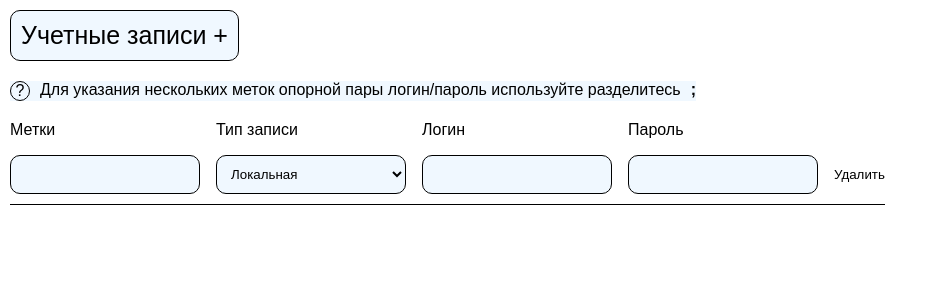
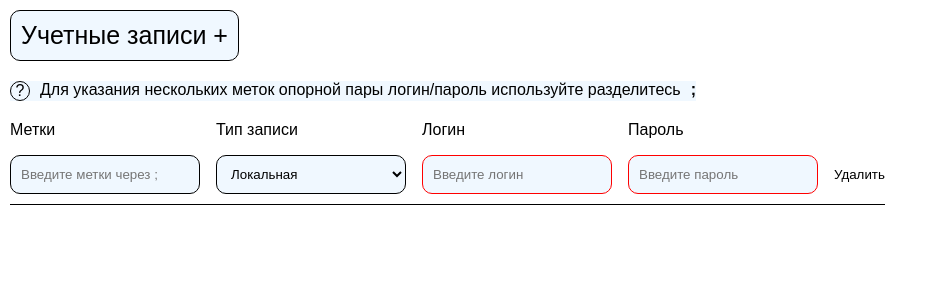
Before and after one commit to evgeny-ivashov/test-task-saa-soft, a Vue app: page / in a window 1280 px wide. Shown: the top 300 px of the page, without its empty margins (0-938 px from the left). Built offline with nearby package versions, Linux system fonts and the light colour scheme.

Commit message:
add logic update data & placeholders & validation

```diff
--- a/src/components/AccountItem.vue
+++ b/src/components/AccountItem.vue
@@ -1,5 +1,5 @@
 <script setup lang="ts">
-import {useAccountsStore} from "../store/accoutsStore.ts";
+import {type Account, useAccountsStore} from "../store/accoutsStore.ts";
 import BaseInput from "../ui/BaseInput.vue";
 import {onMounted} from "vue";
 import BaseSelect from "../ui/BaseSelect.vue";
@@ -7,7 +7,31 @@ import AccountDeleteButton from "./AccountDeleteButton.vue";
 
 const accountsStore = useAccountsStore();
 
+const updateField = <K extends keyof Account>(
+    id: number,
+    field: K,
+    value: Account[K]
+) => {
+  const account = accountsStore.accounts.find(a => a.id === id);
+  if (!account) return;
+
+  if (field === 'label') {
+    const labelList = (value as string).split(';').map((text) => ({text}));
+    accountsStore.updateAccount(id, { label: labelList });
+  } else {
+    accountsStore.updateAccount(id, {[field]: value});
+  }
+
+
+  const isLogin = account.login !== "";
+  const isPassword = account.type === "LDAP" || (account.password && account.password !== "");
+
+  if (isLogin && isPassword) accountsStore.saveToLocalStorage();
+};
+
 onMounted(() => {
+  accountsStore.loadFromLocalStorage();
+
   if (!accountsStore.accounts.length) {
     accountsStore.addAccount()
   }
@@ -16,16 +40,35 @@ onMounted(() => {
 
 <template>
   <div class="accountItem" v-for="account in accountsStore.accounts" :key="account.id">
-    <BaseInput v-model="account.label" :name="account.label"/>
-    <BaseSelect v-model="account.type"/>
-    <BaseInput v-model="account.login" :name="account.login"/>
     <BaseInput
+        v-model="account.label"
+        name="label"
+        placeholder="Введите метки через ;"
+        :maxlength="50"
+        @blur="updateField(account.id, 'label', account.label)"
+    />
+    <BaseSelect
+        v-model="account.type"
+    />
+    <BaseInput
+        required
+        v-model="account.login"
+        name="login"
+        placeholder="Введите логин"
+        :maxlength="100"
+        @blur="updateField(account.id, 'login', account.login)"
+    />
+    <BaseInput
+        required
         v-if="account.type === 'Локальная'"
         v-model="account.password"
         type="password"
         name="password"
+        placeholder="Введите пароль"
+        :maxlength="100"
+        @blur="updateField(account.id, 'password', account.password)"
     />
-    <AccountDeleteButton :id="account.id" />
+    <AccountDeleteButton :id="account.id"/>
   </div>
 </template>
 
--- a/src/store/accoutsStore.ts
+++ b/src/store/accoutsStore.ts
@@ -1,16 +1,18 @@
-import { defineStore } from 'pinia'
+import {defineStore} from 'pinia'
 
 export interface Account {
     id: number
-    label: string
+    label: string | { text: string }[]
     type: 'Локальная' | 'LDAP'
     login: string
-    password: string
+    password: string | null
 }
 
 interface State {
     accounts: Account[]
 }
+
+const STORAGE_KEY = 'accountsData';
 
 export const useAccountsStore = defineStore('accounts', {
     state: (): State => ({
@@ -27,7 +29,27 @@ export const useAccountsStore = defineStore('accounts', {
             })
         },
         removeAccount(id: number) {
-            this.accounts = this.accounts.filter((a) => a.id !== id)
+            this.accounts = this.accounts.filter((a) => a.id !== id);
+            this.saveToLocalStorage();
+        },
+        updateAccount(id: number, updated: Partial<Account>) {
+            const account = this.accounts.find(a => a.id === id)
+            if (!account) return
+
+            Object.assign(account, updated)
+
+            if (account.type === 'LDAP') {
+                account.password = null
+            }
+        },
+        saveToLocalStorage() {
+            localStorage.setItem(STORAGE_KEY, JSON.stringify(this.accounts))
+        },
+        loadFromLocalStorage() {
+            const saved = localStorage.getItem(STORAGE_KEY)
+            if (saved) {
+                this.accounts = JSON.parse(saved)
+            }
         },
     },
 })
--- a/src/ui/BaseInput.vue
+++ b/src/ui/BaseInput.vue
@@ -4,31 +4,43 @@ import {computed} from "vue";
 interface BaseInputProps {
   type?: 'text' | 'password'
   placeholder?: string
-  modelValue: string
-  name?: string
+  modelValue?: string | { text: string }[] | null
+  required?: boolean
+  maxlength?: number
 }
 
 const props = withDefaults(defineProps<BaseInputProps>(), {
   type: 'text',
+  modelValue: '',
 })
 
 const emit = defineEmits<{
-  (e: 'update:modelValue', value: string): void
+  (e: 'update:modelValue', value: string | { text: string }[] | null): void
 }>()
 
 const model = computed({
-  get: () => props.modelValue,
-  set: (value) => emit('update:modelValue', value),
+  get: () => {
+    if (Array.isArray(props.modelValue)) {
+      return props.modelValue.map((label) => label.text).join(";");
+    }
+    return props.modelValue ?? "";
+  },
+  set: (val) => {
+    const arr = val.split(";")
+        .map((space) => space.trim())
+        .map(text => ({ text }));
+    emit("update:modelValue", arr);
+  },
 })
 </script>
 
 <template>
   <input
-      :name="name || 'default'"
+      :required="required"
+      :maxlength="maxlength"
       :type="type"
       :placeholder="placeholder"
       v-model="model"
-      @input="$emit('update:modelValue', model)"
   />
 </template>
 
@@ -38,5 +50,9 @@ input {
   border-radius: 10px;
   background: aliceblue;
   border: 1px solid;
+
+  &:invalid {
+    border-color: #FF0000;
+  }
 }
 </style>
```
